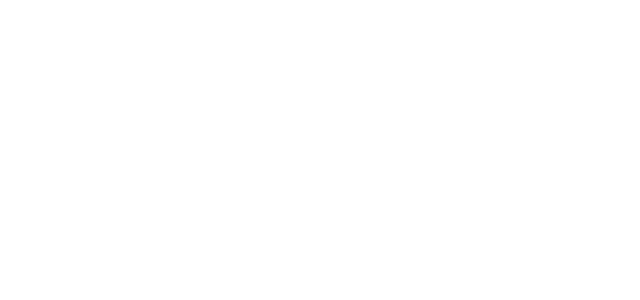
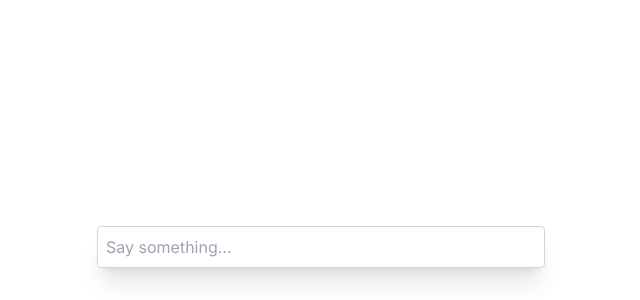
Before and after one commit to luismolinuevo/personal-chat-bot, a Next.js app in the folder client/: page / in a window 1280 px wide. Shown: the part 500-800 px from the top of the page, without its empty margins (319-959 px from the left). Built offline with nearby package versions, Linux system fonts and the light colour scheme.

Commit message:
created ui

```diff
--- a/client/app/page.js
+++ b/client/app/page.js
@@ -1,5 +1,26 @@
-import Image from "next/image";
+"use client";
 
-export default function Home() {
-  return <></>;
+import { useChat } from "ai/react";
+
+export default function Chat() {
+  const { messages, input, handleInputChange, handleSubmit } = useChat();
+  return (
+    <div className="flex flex-col w-full max-w-md py-24 mx-auto stretch">
+      {messages.map((m) => (
+        <div key={m.id} className="whitespace-pre-wrap">
+          {m.role === "user" ? "User: " : "AI: "}
+          {m.content}
+        </div>
+      ))}
+
+      <form onSubmit={handleSubmit}>
+        <input
+          className="fixed bottom-0 w-full max-w-md p-2 mb-8 border border-gray-300 rounded shadow-xl"
+          value={input}
+          placeholder="Say something..."
+          onChange={handleInputChange}
+        />
+      </form>
+    </div>
+  );
 }
```
Also changed, not shown: package.json (added, +7 -0 lines), 1 other file (tests, documents, lock files or other folders).
